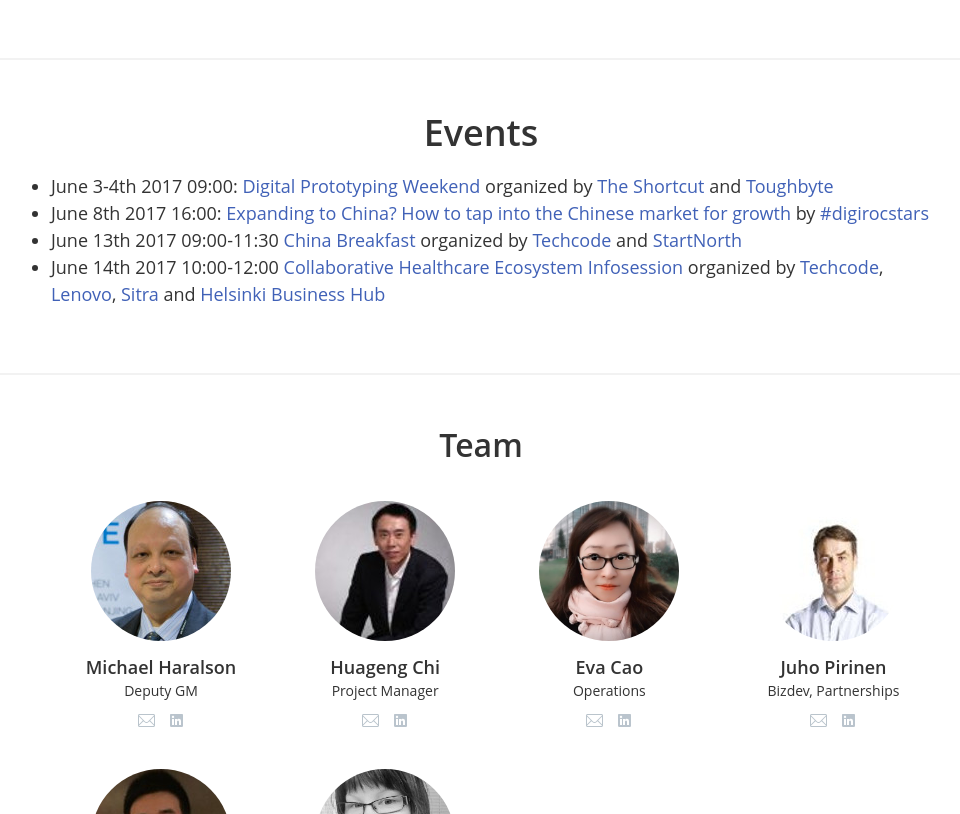
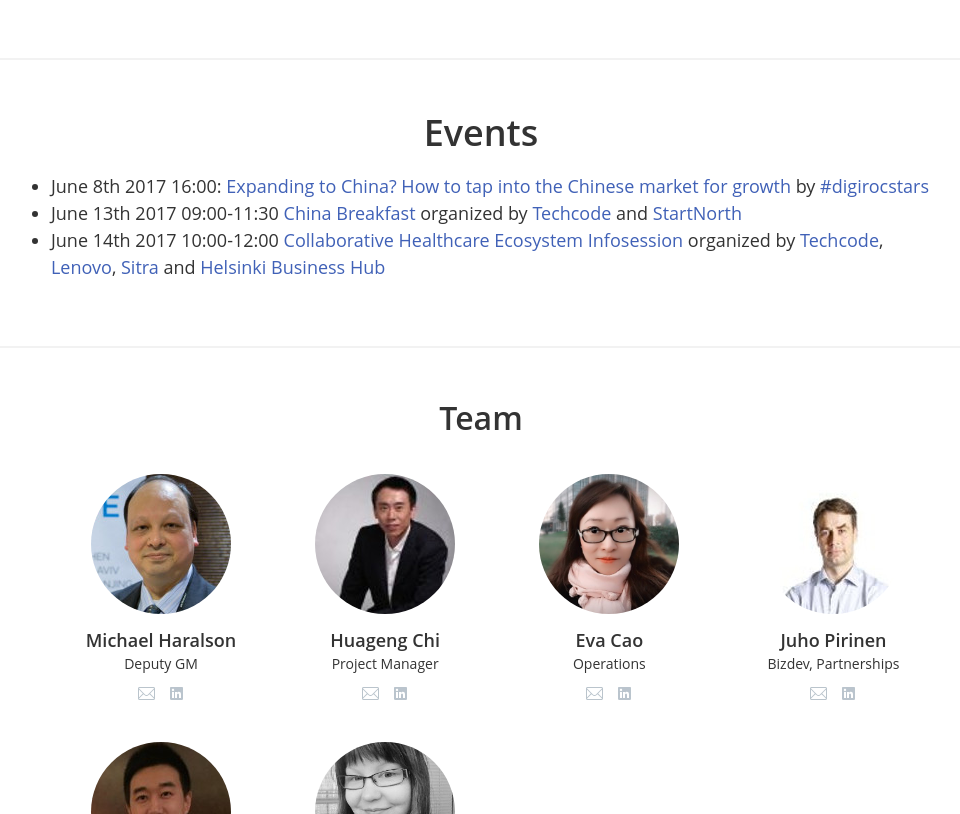
Before and after one commit to techcodefinland/techcode.fi, a Jekyll site: the page built from index.html, in a window 1280 px wide and 900 px high, scrolled down 912 px, cut to the strip 86-900 px from the top of the window. Shown: the whole strip, without its empty margins (159-1119 px from the left). Built offline with Jekyll 4.4.1, drawn with Linux system fonts in a browser that asks for light colours; nearby versions of some CDN libraries.

Commit message:
Update events.md

```diff
--- a/_includes/events.md
+++ b/_includes/events.md
@@ -1,4 +1,3 @@
-- June 3-4th 2017 09:00: [Digital Prototyping Weekend](https://www.eventbrite.com/e/school-of-startups-2017-digital-prototyping-weekend-tickets-34313577835) organized by [The Shortcut](http://theshortcut.org/) and [Toughbyte](http://toughbyte.com)
  - June 8th 2017 16:00: [Expanding to China? How to tap into the Chinese market for growth](https://www.eventbrite.com/e/expanding-to-china-how-to-tap-into-the-chinese-market-for-growth-tickets-34423482563?aff=es2) by [#digirocstars](http://www.digirocstars.com)
  - June 13th 2017 09:00-11:30 [China Breakfast](https://www.eventbrite.com/e/techcode-startnorth-china-breakfast-tickets-34651460451?aff=eac2) organized by [Techcode](http://www.techcode.fi) and [StartNorth](http://www.startNorth.com)
  - June 14th 2017 10:00-12:00 [Collaborative Healthcare Ecosystem Infosession](https://www.eventbrite.com/e/collaborative-healthcare-ecosystem-infosession-tickets-34973011218) organized by [Techcode](http://www.techcode.fi), [Lenovo](http://www.lenovo.com), [Sitra](http://www.sitra.fi) and [Helsinki Business Hub](www.hbh.fi)
```
